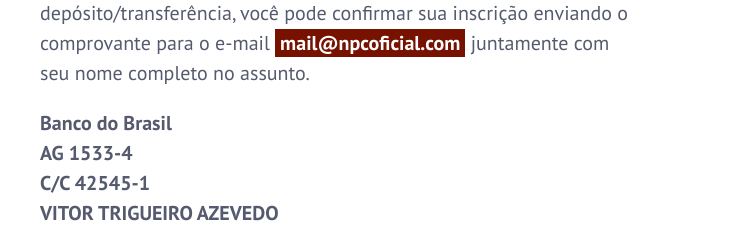
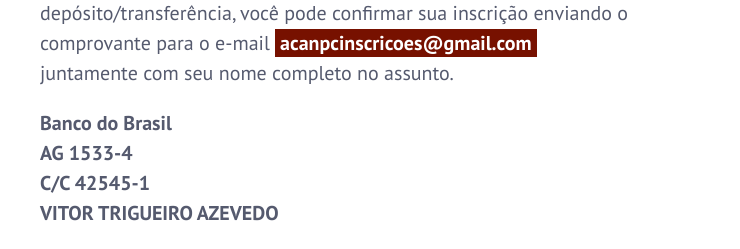
Before and after one commit to elieziosoares/AcaNPC2015, a plain HTML site: page index.html in a window 1280 px wide. Shown: the part 6568-6817 px from the top of the page, 0-740 px from the left. Drawn offline with Linux system fonts and the light colour scheme; some packages are replaced by stand-ins of ours.

Commit message:
Alteração do e-mail na página.

```diff
--- a/index.html
+++ b/index.html
@@ -239,7 +239,7 @@
         <div class="row l-2-cols">
           <div class="col-1-2">
             <h2 class="subtitle">À Vista</h2>
-            <p>O pagamento à vista no valor de <b class="text-marked">R$ 230,00</b> deverá ser efetuado <b class="text-marked">em espécie</b> diretamente com a equipe do NpC< ou por meio de <b class="text-marked">depósito/transferência</b> na conta informada abaixo. Caso opte por depósito/transferência, você pode confirmar sua inscrição enviando o comprovante para o e-mail <b class="text-marked">mail@npcoficial.com</b> juntamente com seu nome completo no assunto.</p>
+            <p>O pagamento à vista no valor de <b class="text-marked">R$ 230,00</b> deverá ser efetuado <b class="text-marked">em espécie</b> diretamente com a equipe do NpC< ou por meio de <b class="text-marked">depósito/transferência</b> na conta informada abaixo. Caso opte por depósito/transferência, você pode confirmar sua inscrição enviando o comprovante para o e-mail <b class="text-marked">acanpcinscricoes@gmail.com</b> juntamente com seu nome completo no assunto.</p>
             <p><b>Banco do Brasil<br>AG 1533-4<br>C/C 42545-1<br>VITOR TRIGUEIRO AZEVEDO</b></p>
           </div>
           <div class="col-1-2">
```
